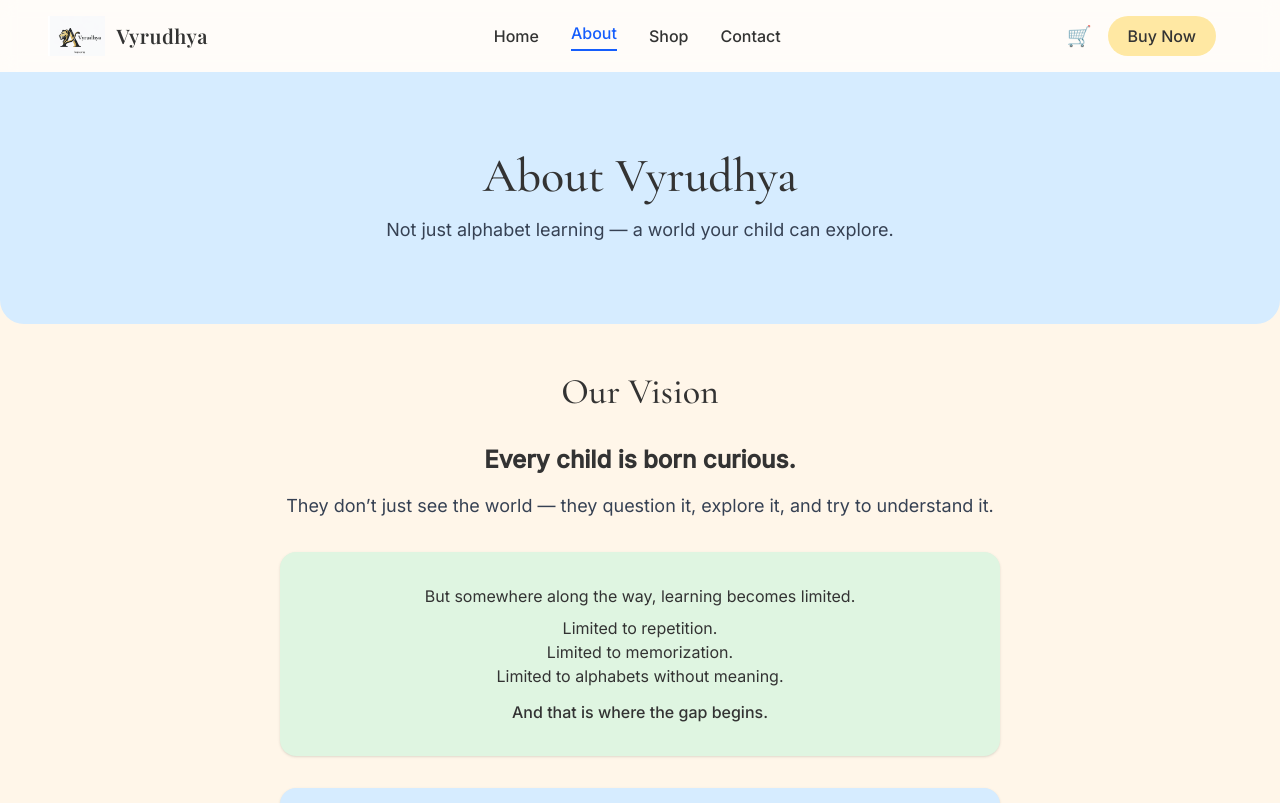
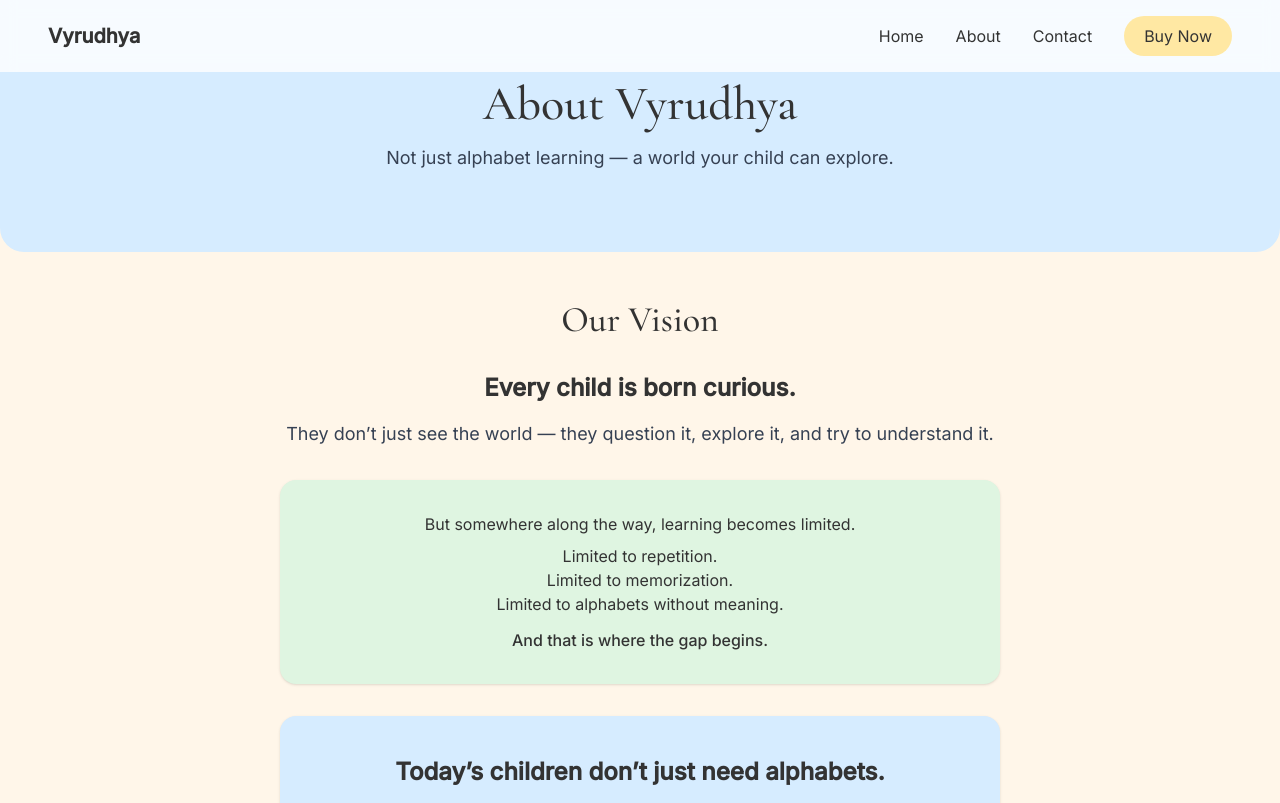
Before and after one commit to docvenkat/vyrudhya, a Next.js app: page /about in a window 1280 px wide. Shown: the top 803 px of the page. Built offline with nearby package versions, Linux system fonts and the light colour scheme.

Commit message:
Fix mobile navbar + About link

```diff
--- a/components/Navbar.js
+++ b/components/Navbar.js
@@ -1,100 +1,59 @@
 "use client";
+
+import { useState, useEffect } from "react";
 import Link from "next/link";
-import { usePathname } from "next/navigation";
-import { useEffect, useState } from "react";
-import { Playfair_Display } from "next/font/google";
-
-// Premium brand font
-const playfair = Playfair_Display({
-  subsets: ["latin"],
-  weight: ["600"],
-});
 
 export default function Navbar() {
-  const pathname = usePathname();
+  const [menuOpen, setMenuOpen] = useState(false);
   const [scrolled, setScrolled] = useState(false);
-  const [menuOpen, setMenuOpen] = useState(false);
-  const [shopOpen, setShopOpen] = useState(false);
 
-  // Scroll effect
+  // Scroll effect (premium)
   useEffect(() => {
-    const handleScroll = () => setScrolled(window.scrollY > 10);
+    const handleScroll = () => {
+      setScrolled(window.scrollY > 10);
+    };
+
     window.addEventListener("scroll", handleScroll);
     return () => window.removeEventListener("scroll", handleScroll);
   }, []);
 
-  const linkClass = (path) =>
-    pathname === path
-      ? "text-blue-600 border-b-2 border-blue-600 pb-1"
-      : "hover:text-blue-600";
-
   return (
     <nav
-      className={`sticky top-0 z-50 px-6 md:px-12 py-4 flex items-center justify-between transition-all duration-300
-      ${
+      className={`fixed top-0 left-0 w-full z-50 transition-all duration-300 ${
         scrolled
-          ? "bg-white/90 backdrop-blur-md shadow-md border-b border-gray-200"
-          : "bg-white/70 backdrop-blur-sm"
+          ? "bg-white shadow-md border-b border-gray-200"
+          : "bg-white/80 backdrop-blur"
       }`}
     >
+      <div className="flex justify-between items-center px-6 md:px-12 py-4">
 
-      {/* LOGO + BRAND */}
-      <a href="/" className="flex items-center space-x-3">
-        <img
-          src="/logo.png"
-          alt="Vyrudhya Logo"
-          className="h-10 w-auto"
-        />
-        <span className={`${playfair.className} text-xl font-semibold tracking-wide`}>
+        {/* LOGO */}
+        <Link href="/" className="text-xl font-semibold">
           Vyrudhya
-        </span>
-      </a>
+        </Link>
 
-      {/* DESKTOP MENU */}
-      <div className="hidden md:flex items-center space-x-8 font-medium text-[var(--text)]">
+        {/* DESKTOP MENU */}
+        <div className="hidden md:flex gap-8 items-center">
 
-        <a href="/" className={linkClass("/")}>Home</a>
+          <Link href="/" className="hover:text-blue-600">
+            Home
+          </Link>
 
-        <Link href="/about" className={linkClass("/about")}>
-  About
-</Link>
+          <Link href="/about" className="hover:text-blue-600">
+            About
+          </Link>
 
-        {/* SHOP DROPDOWN */}
-        <div
-          className="relative"
-          onMouseEnter={() => setShopOpen(true)}
-          onMouseLeave={() => setShopOpen(false)}
-        >
-          <span className="cursor-pointer hover:text-blue-600">
-            Shop
-          </span>
+          <Link href="/contact" className="hover:text-blue-600">
+            Contact
+          </Link>
 
-          {shopOpen && (
-            <div className="absolute top-8 left-0 bg-white shadow-md rounded-xl p-4 w-48">
-              <a href="#" className="block py-1 hover:text-blue-600">Animals</a>
-              <a href="#" className="block py-1 hover:text-blue-600">Space</a>
-              <a href="#" className="block py-1 hover:text-blue-600">Fruits</a>
-              <a href="#" className="block py-1 hover:text-blue-600">India</a>
-            </div>
-          )}
+          <button className="bg-[var(--yellow)] px-5 py-2 rounded-full hover:scale-105 transition">
+            Buy Now
+          </button>
+
         </div>
 
-        <a href="/contact" className={linkClass("/contact")}>Contact</a>
-
-      </div>
-
-      {/* RIGHT SIDE */}
-      <div className="flex items-center space-x-4">
-
-        {/* CART ICON */}
-        <span className="text-xl cursor-pointer">🛒</span>
-
-        {/* BUY BUTTON */}
-        <button className="hidden md:block bg-[var(--yellow)] px-5 py-2 rounded-full font-medium hover:scale-105 transition">
-          Buy Now
-        </button>
-
-        {/* MOBILE MENU BUTTON */}
+        {/* HAMBURGER */}
         <button
           className="md:hidden text-2xl"
           onClick={() => setMenuOpen(!menuOpen)}
@@ -106,20 +65,41 @@ export default function Navbar() {
 
       {/* MOBILE MENU */}
       {menuOpen && (
-        <div className="absolute top-full left-0 w-full bg-white shadow-md flex flex-col items-center py-4 space-y-4 md:hidden">
+        <div className="absolute top-16 left-0 w-full bg-white shadow-md flex flex-col items-center py-6 space-y-5 z-50">
 
-          <a href="/" onClick={() => setMenuOpen(false)}>Home</a>
-          <a href="#" onClick={() => setMenuOpen(false)}>About</a>
-          <a href="#" onClick={() => setMenuOpen(false)}>Shop</a>
-          <a href="/contact" onClick={() => setMenuOpen(false)}>Contact</a>
+          <Link
+            href="/"
+            className="text-lg font-medium"
+            onClick={() => setMenuOpen(false)}
+          >
+            Home
+          </Link>
 
-          <button className="bg-[var(--yellow)] px-5 py-2 rounded-full">
+          <Link
+            href="/about"
+            className="text-lg font-medium"
+            onClick={() => setMenuOpen(false)}
+          >
+            About
+          </Link>
+
+          <Link
+            href="/contact"
+            className="text-lg font-medium"
+            onClick={() => setMenuOpen(false)}
+          >
+            Contact
+          </Link>
+
+          <button
+            className="bg-[var(--yellow)] px-6 py-2 rounded-full"
+            onClick={() => setMenuOpen(false)}
+          >
             Buy Now
           </button>
 
         </div>
       )}
-
     </nav>
   );
 }
```
